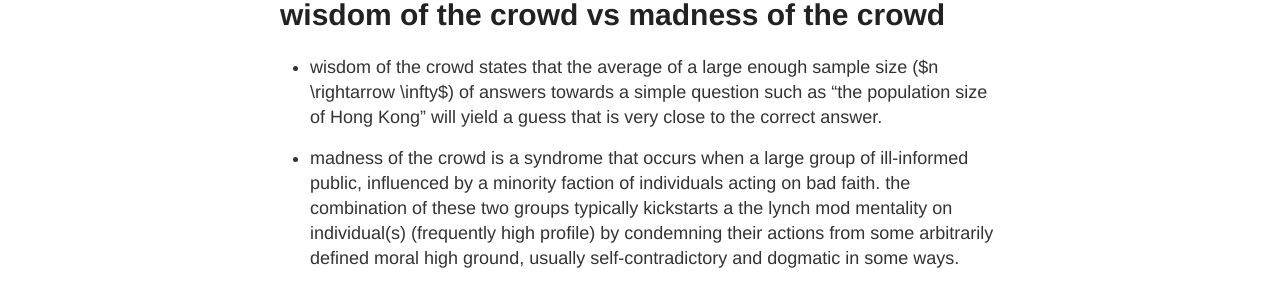
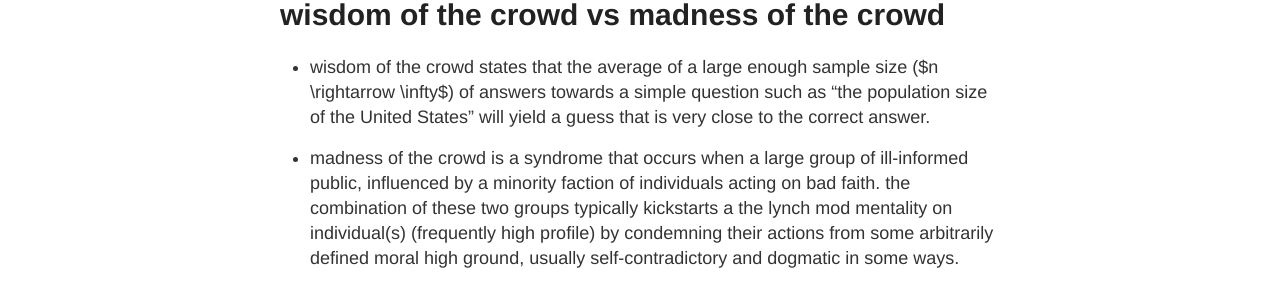
Before and after one commit to retepLeiht/retepLeiht.github.io, a Jekyll site: the page built from _posts/2020-02-08-wisdom-of-the-crowd-vs-madness-of-the-crowd.md, in a window 1280 px wide. Shown: the part 172-462 px from the top of the page. Built offline with Jekyll 4.4.1, drawn with Linux system fonts in a browser that asks for light colours.

```diff
--- a/_posts/2020-02-08-wisdom-of-the-crowd-vs-madness-of-the-crowd.md
+++ b/_posts/2020-02-08-wisdom-of-the-crowd-vs-madness-of-the-crowd.md
@@ -1,10 +1,11 @@
 ---
 layout: post
 title: wisdom of the crowd vs madness of the crowd
-tags: brain_spill
+tags:
+    - brain_spill
 ---
 
-- wisdom of the crowd states that the average of a large enough sample size ($n \rightarrow \infty$) of answers towards a simple question such as "the population size of Hong Kong" will yield a guess that is very close to the correct answer.
+- wisdom of the crowd states that the average of a large enough sample size ($n \rightarrow \infty$) of answers towards a simple question such as "the population size of the United States" will yield a guess that is very close to the correct answer.
 
 - madness of the crowd is a syndrome that occurs when a large group of ill-informed public, influenced by a minority faction of individuals acting on bad faith. the combination of these two groups typically kickstarts a the lynch mod mentality on individual(s) (frequently high profile) by condemning their actions from some arbitrarily defined moral high ground, usually self-contradictory and dogmatic in some ways.
 
```
